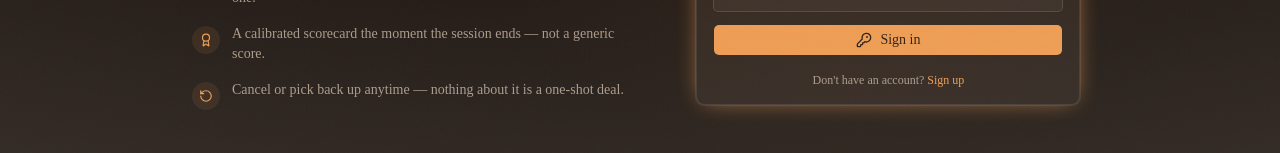
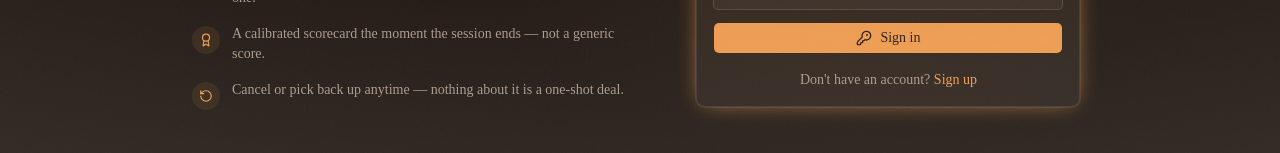
Before and after one commit to MrRohitTyagi/interview.ai, a Next.js app in the folder apps/web/: page /sign-in in a window 1280 px wide. Shown: the part 449-602 px from the top of the page. Built offline with nearby package versions, Linux system fonts and the light colour scheme.

Commit message:
build fix

```diff
--- a/apps/web/src/app/sign-in/page.tsx
+++ b/apps/web/src/app/sign-in/page.tsx
@@ -241,7 +241,7 @@ export default function SignInPage() {
               {step === "verify" && (
                 <form className="flex flex-col gap-3" onSubmit={handleVerify}>
                   {/* TODO */}
-                  <Label htmlFor="code">6-digit code (123456 fow testing)</Label>
+                  <Label htmlFor="code">6-digit code ( use <strong> 123456 </strong> for testing)</Label>
                   <Input
                     id="code"
                     inputMode="numeric"
@@ -270,7 +270,7 @@ export default function SignInPage() {
               {error && <p className="text-sm text-destructive">{error}</p>}
 
               {step === "form" && (
-                <p className="text-center text-xs text-muted-foreground">
+                <p className="text-center text-sm text-muted-foreground">
                   {mode === "signin" ? (
                     <>
                       Don&apos;t have an account?{" "}
```
